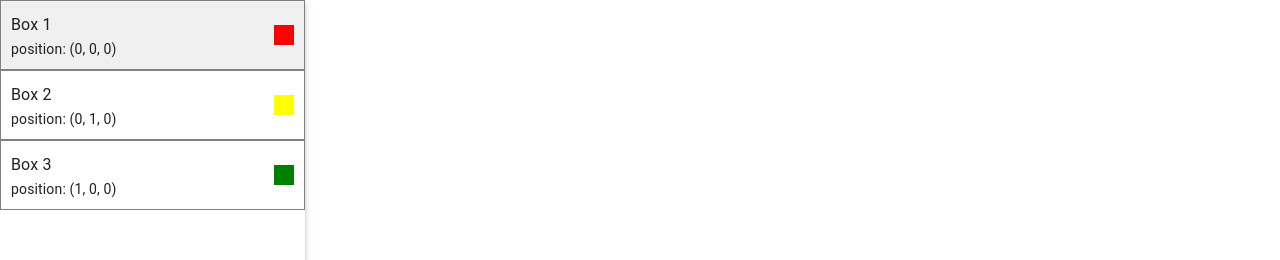
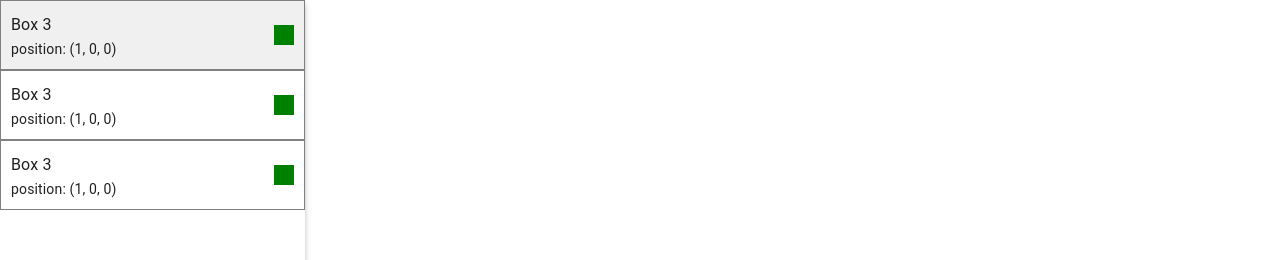
Before and after one commit to SunnBr0/3DVisualWebPage, a React (Create React App) app: page / in a window 1280 px wide. Shown: the top 260 px of the page. Built offline with nearby package versions, Linux system fonts and the light colour scheme.

Commit message:
... change

```diff
--- a/src/components/ControlPanel/AddFigureGroup.tsx
+++ b/src/components/ControlPanel/AddFigureGroup.tsx
@@ -30,7 +30,7 @@ const AddFigureGroup = () => {
         width: widthItem,
       };
     });
-    console.log(FigureData);
+    // console.log(FigureData);
   };
 
   return (
--- a/src/components/ControlPanel/ControlPanel.tsx
+++ b/src/components/ControlPanel/ControlPanel.tsx
@@ -1,4 +1,4 @@
-import React, { useContext ,useState} from "react";
+import React, { useContext, useEffect, useMemo, useState } from "react";
 import { Box, Button, Paper } from "@mui/material";
 import { ItemFigurePanel } from "./ItemFigurePanel";
 import { ButtonsPanel } from "./ButtonsPanel";
@@ -6,20 +6,29 @@ import AddFigureGroup from "./AddFigureGroup";
 import { useShowForm } from "../Hooks/ShowForm";
 import { useFigureData } from "../Hooks/FigureData";
 interface DataType {
-  typeFigure:string,
-  length: number,
-  width: number,
-  height:number,
-  countFigure:number,
+  typeFigure: string;
+  length: number;
+  width: number;
+  height: number;
+  countFigure: number;
 }
-interface arrayFigureForm{
-  arrayFigure:[DataType]
+interface arrayFigureForm {
+  arrayFigure: DataType[];
 }
 
 export const ControlPanel = () => {
   const { showFormPrimitiv } = useShowForm();
-  const {FigureData} = useFigureData()
-  const [arrayFigurePanel,setArrayFigurePanel] = useState<arrayFigureForm>([FigureData])
+  const { FigureData } = useFigureData();
+  const [arrayFigurePanel, setArrayFigurePanel] = useState<arrayFigureForm>({
+    arrayFigure: [FigureData],
+  });
+
+  useMemo(() => {
+    setArrayFigurePanel((prev) => ({
+      arrayFigure: [...prev.arrayFigure, FigureData],
+    }));
+  }, [FigureData]);
+  {console.log(arrayFigurePanel)}
   return (
     <Paper
       elevation={3}
@@ -32,15 +41,26 @@ export const ControlPanel = () => {
         justifyContent: "space-between",
       }}
     >
-      <div>
+      {/* <div>
         <ItemFigurePanel color="red" title="Box 1" position="0, 0, 0" />
         <ItemFigurePanel color="yellow" title="Box 2" position="0, 1, 0" />
         <ItemFigurePanel color="green" title="Box 3" position="1, 0, 0" />
+      </div> */}
+      <div>
+        {arrayFigurePanel.arrayFigure.map((figure, index) => (
+             <ItemFigurePanel
+             key={index}
+             color="green"
+             title="Box 3"
+             position="1, 0, 0"
+           />
+        ))}
       </div>
-      <Box sx={{
-        display: "inline-block",
-
-      }}>
+      <Box
+        sx={{
+          display: "inline-block",
+        }}
+      >
         {showFormPrimitiv && <AddFigureGroup />}
         <ButtonsPanel />
       </Box>
```
